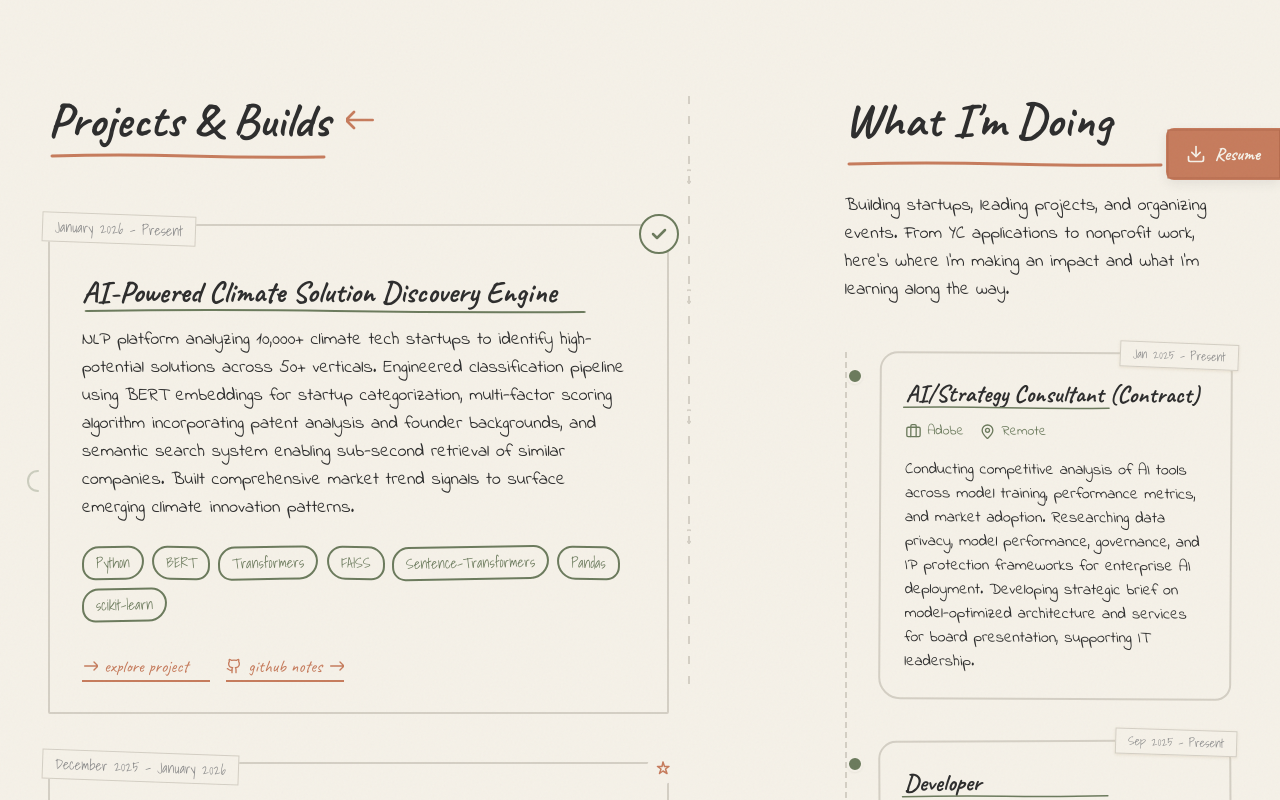
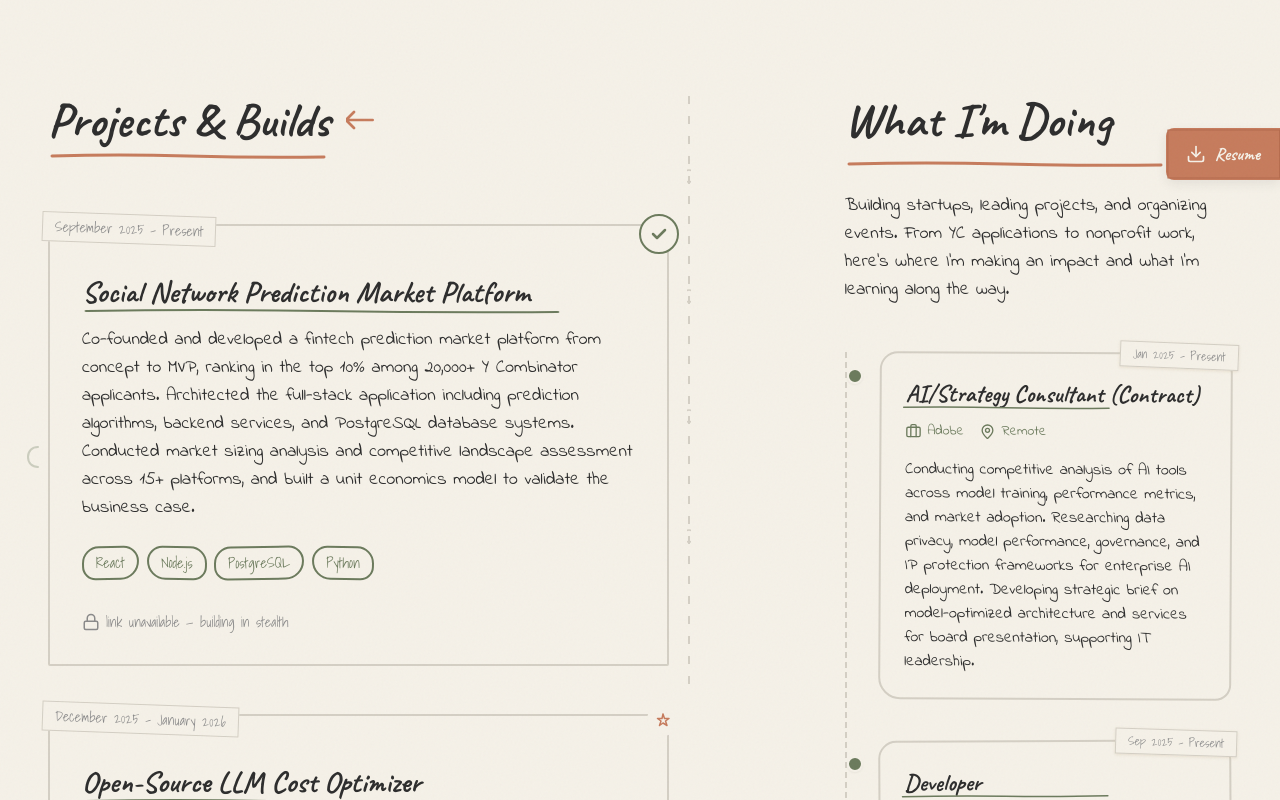
Before and after one commit to hgridharan999/personal_site, a React (Vite) app: page / in a window 1280 px wide. Both pictures are taken after a click on the button "See what I've built". Shown: the part 800-1600 px from the top of the page. Built offline with nearby package versions, Linux system fonts and the light colour scheme.

Commit message:
added project description and animation for commit

```diff
--- a/src/components/Projects.jsx
+++ b/src/components/Projects.jsx
@@ -5,7 +5,58 @@ import { Link } from 'react-router-dom';
 import { HandDrawnArrow, SketchCheckmark, StarDoodle, BracketDecoration } from './HandDrawnElements';
 import { ExternalLink, Github, ArrowRight } from 'lucide-react';
 
+const StealthLock = ({ delay, isInView }) => {
+  return (
+    <motion.span
+      className="inline-flex items-center gap-1.5 font-notes text-sm text-fade"
+      initial={{ opacity: 0 }}
+      animate={isInView ? { opacity: 1 } : {}}
+      transition={{ delay, duration: 0.4 }}
+    >
+      <motion.span
+        className="inline-block"
+        initial={{ rotate: 0 }}
+        animate={isInView ? { rotate: [0, -15, 0] } : {}}
+        transition={{ delay: delay + 0.4, duration: 0.5, ease: "easeInOut" }}
+      >
+        <svg width="18" height="18" viewBox="0 0 24 24" fill="none" stroke="currentColor" strokeWidth="2" strokeLinecap="round" strokeLinejoin="round">
+          <motion.rect
+            x="3" y="11" width="18" height="11" rx="2" ry="2"
+            initial={{ pathLength: 0 }}
+            animate={isInView ? { pathLength: 1 } : {}}
+            transition={{ delay: delay + 0.2, duration: 0.6 }}
+          />
+          <motion.path
+            d="M7 11V7a5 5 0 0 1 10 0v4"
+            initial={{ pathLength: 0 }}
+            animate={isInView ? { pathLength: 1 } : {}}
+            transition={{ delay, duration: 0.5 }}
+          />
+        </svg>
+      </motion.span>
+      <span>link unavailable — building in stealth</span>
+    </motion.span>
+  );
+};
+
 const projectsData = [
+  {
+    date: "September 2025 - Present",
+    title: "Social Network Prediction Market Platform",
+    description: "Co-founded and developed a fintech prediction market platform from concept to MVP, ranking in the top 10% among 20,000+ Y Combinator applicants. Architected the full-stack application including prediction algorithms, backend services, and PostgreSQL database systems. Conducted market sizing analysis and competitive landscape assessment across 15+ platforms, and built a unit economics model to validate the business case.",
+    tech: ["React", "Node.js", "PostgreSQL", "Python"],
+    liveUrl: null,
+    githubUrl: null,
+    stealth: true,
+  },
+  {
+    date: "December 2025 – January 2026",
+    title: "Open-Source LLM Cost Optimizer",
+    description: "Created a Python toolkit to minimize LLM API expenses via intelligent model selection, prompt tuning, and semantic cache. Engineered a cache layer leveraging sentence-transformers and Redis to eliminate duplicate LLM requests. Developed a robust benchmarking framework to evaluate GPT-4, Claude, and Gemini for performance and cost efficiency.",
+    tech: ["Python", "Redis", "OpenAI API", "Anthropic API", "Sentence-Transformers", "AsyncIO", "Pytest"],
+    liveUrl: null,
+    githubUrl: "https://github.com/hgridharan999/token_optimizer",
+  },
   {
     date: "January 2026 - Present",
     title: "AI-Powered Climate Solution Discovery Engine",
@@ -14,14 +65,6 @@ const projectsData = [
     liveUrl: null,
     githubUrl: "https://github.com/hgridharan999",
     internalUrl: "/climate-search",
-  },
-  {
-    date: "December 2025 – January 2026",
-    title: "Open-Source LLM Cost Optimizer",
-    description: "Created a Python toolkit to minimize LLM API expenses via intelligent model selection, prompt tuning, and semantic cache. Engineered a cache layer leveraging sentence-transformers and Redis to eliminate duplicate LLM requests. Developed a robust benchmarking framework to evaluate GPT-4, Claude, and Gemini for performance and cost efficiency.",
-    tech: ["Python", "Redis", "OpenAI API", "Anthropic API", "Sentence-Transformers", "AsyncIO", "Pytest"],
-    liveUrl: null,
-    githubUrl: "https://github.com/hgridharan999/token_optimizer",
   },
   {
     date: "January 2026",
@@ -119,6 +162,9 @@ const ProjectCard = ({ project, index }) => {
 
           {/* Links with hand-drawn style */}
           <div className="flex flex-wrap gap-4 pt-4">
+            {project.stealth && (
+              <StealthLock delay={index * 0.15 + 0.6} isInView={isInView} />
+            )}
             {project.internalUrl && (
               <Link
                 to={project.internalUrl}
```
